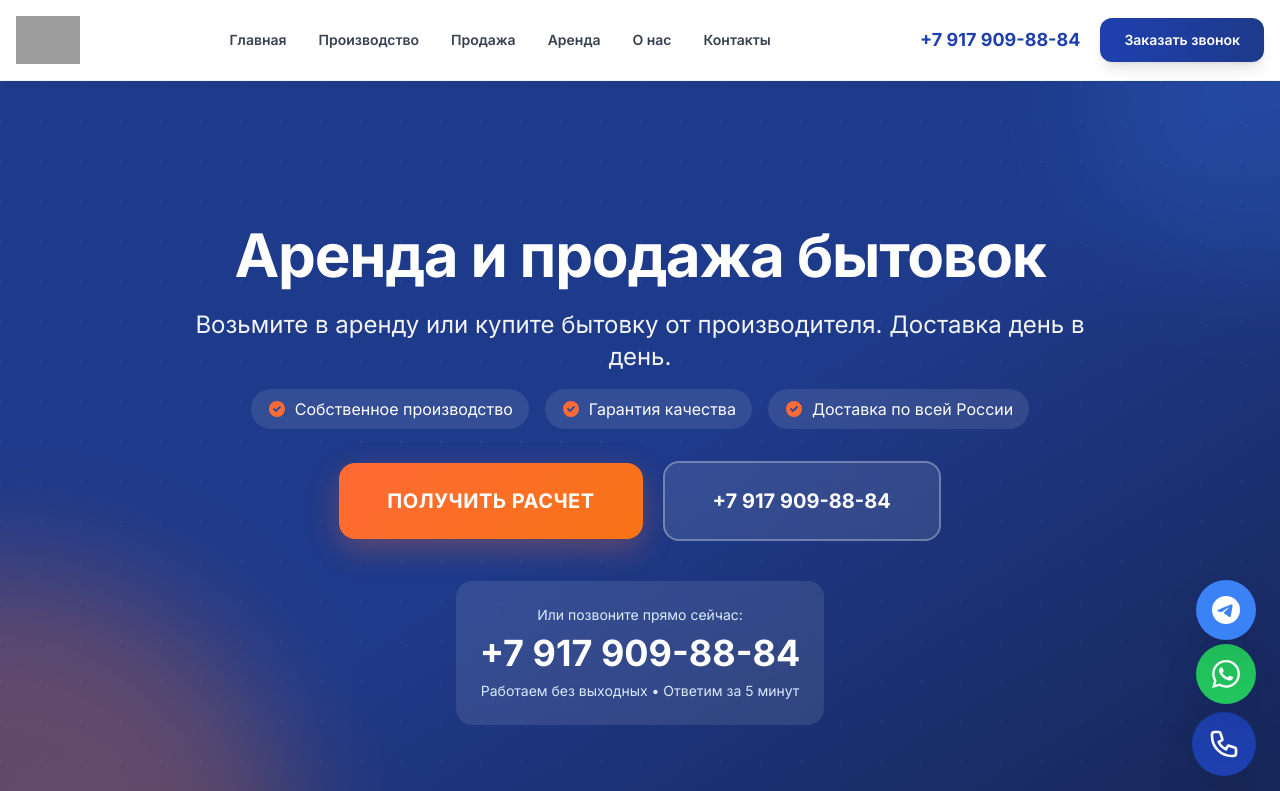
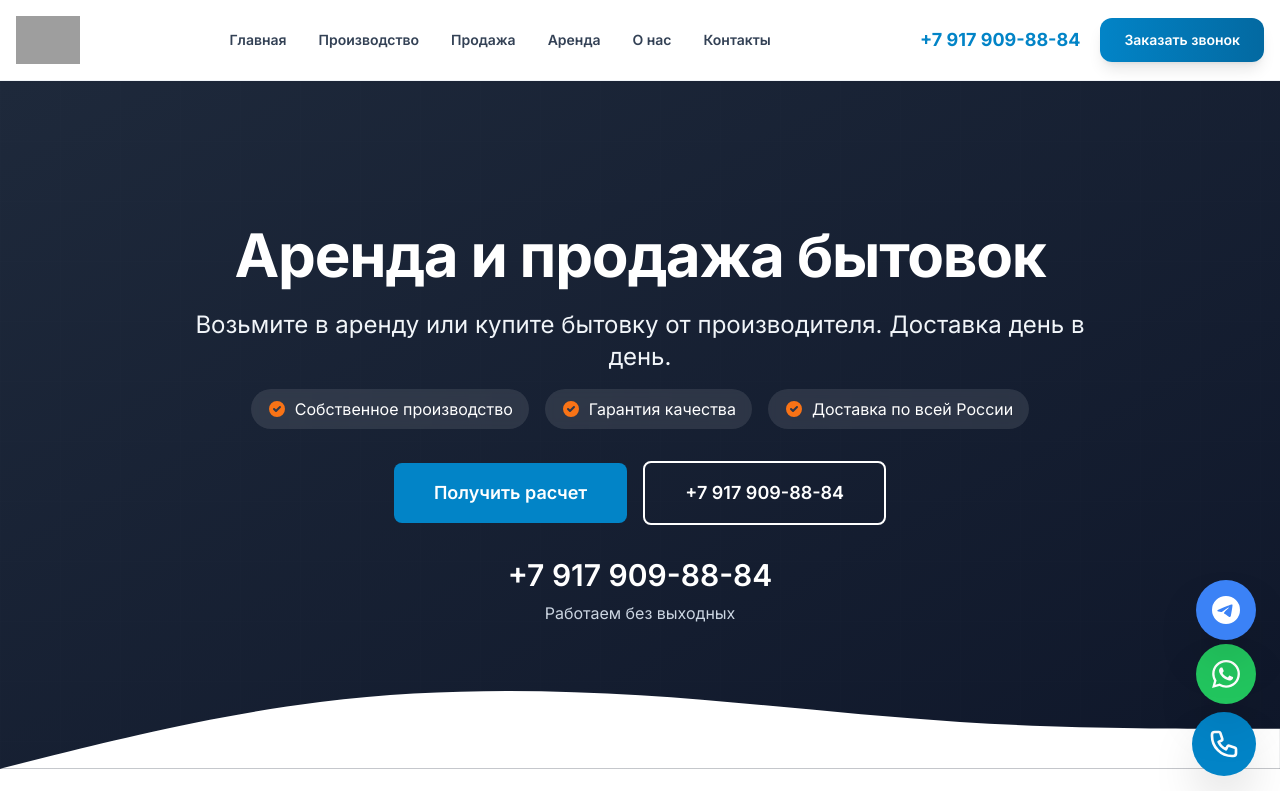
Before and after one commit to salavat808116/mir-bytovok116, a Next.js app: page / in a window 1280 px wide. Shown: the top 791 px of the page. Built offline with nearby package versions, Linux system fonts and the light colour scheme; grey boxes are pictures that could not be loaded.

Commit message:
Убран каталог товаров, дизайн сделан более строгим и минималистичным
Co-authored-by: Cursor <cursoragent@cursor.com>

```diff
--- a/src/app/globals.css
+++ b/src/app/globals.css
@@ -38,19 +38,19 @@
 /* Кастомные компоненты */
 @layer components {
   .btn-primary {
-    @apply bg-gradient-to-r from-primary-600 to-primary-700 hover:from-primary-700 hover:to-primary-800 text-white font-semibold py-3 px-8 rounded-xl transition-all duration-300 shadow-xl hover:shadow-2xl hover:-translate-y-0.5 transform;
+    @apply bg-primary-600 hover:bg-primary-700 text-white font-semibold py-3 px-8 rounded-lg transition-colors duration-200 shadow-md hover:shadow-lg;
   }
 
   .btn-secondary {
-    @apply bg-white hover:bg-industrial-50 text-primary-600 border-2 border-primary-600 font-semibold py-3 px-8 rounded-xl transition-all duration-300 hover:shadow-lg;
+    @apply bg-white hover:bg-industrial-50 text-primary-600 border-2 border-primary-600 font-semibold py-3 px-8 rounded-lg transition-colors duration-200;
   }
 
   .btn-accent {
-    @apply bg-gradient-to-r from-orange-500 to-orange-600 hover:from-orange-600 hover:to-orange-700 text-white font-semibold py-3 px-8 rounded-xl transition-all duration-300 shadow-xl hover:shadow-2xl hover:-translate-y-0.5 transform;
+    @apply bg-accent-orange hover:bg-orange-600 text-white font-semibold py-3 px-8 rounded-lg transition-colors duration-200 shadow-md hover:shadow-lg;
   }
 
   .section-padding {
-    @apply py-20 md:py-28 px-4;
+    @apply py-16 md:py-20 px-4;
   }
 
   .container-custom {
@@ -58,15 +58,15 @@
   }
 
   .card {
-    @apply bg-white rounded-2xl shadow-md hover:shadow-2xl transition-all duration-300 p-8 border border-industrial-100 hover:border-primary-200 hover:-translate-y-1 transform;
+    @apply bg-white rounded-lg shadow-sm hover:shadow-md transition-shadow duration-200 p-6 border border-industrial-200;
   }
 
   .input-field {
-    @apply w-full px-5 py-4 border-2 border-industrial-200 rounded-xl focus:outline-none focus:ring-2 focus:ring-primary-500 focus:border-primary-500 transition-all duration-200 bg-white;
+    @apply w-full px-4 py-3 border border-industrial-300 rounded-lg focus:outline-none focus:ring-2 focus:ring-primary-500 focus:border-transparent transition-all duration-200 bg-white;
   }
 
   .label-text {
-    @apply block text-sm font-semibold text-industrial-700 mb-2;
+    @apply block text-sm font-medium text-industrial-700 mb-2;
   }
 }
 
--- a/src/app/page.tsx
+++ b/src/app/page.tsx
@@ -5,7 +5,6 @@ import Stats from '@/components/Stats'
 import RentSection from '@/components/RentSection'
 import BytovkiTypes from '@/components/BytovkiTypes'
 import Services from '@/components/Services'
-import ProductCatalog from '@/components/ProductCatalog'
 import HowWeWork from '@/components/HowWeWork'
 import FAQ from '@/components/FAQ'
 import ContactForm from '@/components/ContactForm'
@@ -22,9 +21,6 @@ export default function Home() {
 
       {/* Элементы доверия */}
       <TrustBadges />
-
-      {/* Каталог товаров с ценами */}
-      <ProductCatalog />
 
       {/* Счетчики достижений */}
       <Stats />
--- a/src/components/Hero.tsx
+++ b/src/components/Hero.tsx
@@ -11,18 +11,14 @@ export default function Hero() {
   }
 
   return (
-    <section className="relative bg-gradient-to-br from-primary-700 via-primary-800 to-primary-900 text-white overflow-hidden">
-      {/* Современный фоновый паттерн */}
+    <section className="relative bg-gradient-to-br from-industrial-800 to-industrial-900 text-white overflow-hidden">
+      {/* Минимальный фоновый паттерн */}
       <div className="absolute inset-0 opacity-5">
         <div className="absolute inset-0" style={{
-          backgroundImage: `radial-gradient(circle at 1px 1px, white 1px, transparent 0)`,
-          backgroundSize: '40px 40px',
+          backgroundImage: `linear-gradient(to right, rgba(255,255,255,0.1) 1px, transparent 1px), linear-gradient(to bottom, rgba(255,255,255,0.1) 1px, transparent 1px)`,
+          backgroundSize: '60px 60px',
         }} />
       </div>
-
-      {/* Декоративные gradient круги */}
-      <div className="absolute top-0 right-0 w-96 h-96 bg-primary-500 rounded-full filter blur-3xl opacity-20 -translate-y-1/2 translate-x-1/2"></div>
-      <div className="absolute bottom-0 left-0 w-[600px] h-[600px] rounded-full filter blur-3xl opacity-30 translate-y-1/2 -translate-x-1/2" style={{background: 'linear-gradient(135deg, #ff6b35 0%, #f97316 100%)'}}></div>
 
       <div className="container-custom px-4 py-24 md:py-36 relative z-10">
         <div className="max-w-4xl mx-auto text-center">
@@ -59,32 +55,31 @@ export default function Hero() {
           </div>
 
           {/* CTA кнопки */}
-          <div className="flex flex-col sm:flex-row gap-5 justify-center items-center">
+          <div className="flex flex-col sm:flex-row gap-4 justify-center items-center">
             <button
               onClick={scrollToForm}
-              className="btn-orange text-white font-bold py-6 px-12 rounded-2xl text-xl transition-all duration-300 transform hover:-translate-y-1 w-full sm:w-auto uppercase tracking-wide"
+              className="bg-primary-600 hover:bg-primary-700 text-white font-semibold py-4 px-10 rounded-lg text-lg transition-colors duration-200 w-full sm:w-auto"
             >
               Получить расчет
             </button>
             <a
               href="tel:+79179098884"
-              className="bg-white/10 backdrop-blur-md hover:bg-white/20 text-white border-2 border-white/30 font-bold py-6 px-12 rounded-2xl text-xl transition-all duration-300 w-full sm:w-auto whitespace-nowrap"
+              className="bg-transparent hover:bg-white/10 text-white border-2 border-white font-semibold py-4 px-10 rounded-lg text-lg transition-colors duration-200 w-full sm:w-auto whitespace-nowrap"
             >
               +7 917 909-88-84
             </a>
           </div>
 
           {/* Быстрый контакт */}
-          <div className="mt-10 bg-white/10 backdrop-blur-md rounded-2xl p-6 inline-block">
-            <p className="text-sm text-primary-100 mb-2">Или позвоните прямо сейчас:</p>
+          <div className="mt-8">
             <a
               href="tel:+79179098884"
-              className="text-3xl md:text-4xl font-bold hover:text-orange-300 transition-colors inline-block"
+              className="text-2xl md:text-3xl font-semibold hover:text-primary-300 transition-colors inline-block"
             >
               +7 917 909-88-84
             </a>
-            <p className="text-primary-100 mt-2 text-sm">
-              Работаем без выходных • Ответим за 5 минут
+            <p className="text-industrial-300 mt-2">
+              Работаем без выходных
             </p>
           </div>
         </div>
--- a/src/components/Stats.tsx
+++ b/src/components/Stats.tsx
@@ -43,30 +43,26 @@ export default function Stats() {
   ]
 
   return (
-    <section className="section-padding bg-gradient-to-br from-primary-700 via-primary-600 to-primary-800 text-white relative overflow-hidden">
-      {/* Декоративные элементы */}
-      <div className="absolute top-0 right-0 w-96 h-96 bg-white rounded-full filter blur-3xl opacity-5"></div>
-      <div className="absolute bottom-0 left-0 w-96 h-96 bg-orange-500 rounded-full filter blur-3xl opacity-10"></div>
-
-      <div className="container-custom relative z-10">
+    <section className="section-padding bg-industrial-50">
+      <div className="container-custom">
         <div className="grid grid-cols-2 md:grid-cols-4 gap-8">
           {stats.map((stat, index) => (
             <div
               key={index}
-              className="text-center group"
+              className="text-center"
             >
               {/* Иконка */}
-              <div className="flex justify-center mb-6 opacity-80 group-hover:opacity-100 transition-opacity">
+              <div className="flex justify-center mb-4 text-primary-600">
                 {stat.icon}
               </div>
 
               {/* Число */}
-              <div className="text-5xl md:text-6xl font-bold mb-3 bg-gradient-to-r from-white to-primary-100 bg-clip-text text-transparent">
+              <div className="text-4xl md:text-5xl font-bold mb-2 text-industrial-900">
                 {stat.number}
               </div>
 
               {/* Описание */}
-              <div className="text-primary-50 text-sm md:text-base font-medium">
+              <div className="text-industrial-600 text-sm">
                 {stat.label}
               </div>
             </div>
--- a/tailwind.config.ts
+++ b/tailwind.config.ts
@@ -9,36 +9,33 @@ const config: Config = {
   theme: {
     extend: {
       colors: {
-        // Яркая современная палитра как у bitov-stroy
+        // Строгая профессиональная палитра
         primary: {
-          50: '#eff6ff',
-          100: '#dbeafe',
-          200: '#bfdbfe',
-          300: '#93c5fd',
-          400: '#60a5fa',
-          500: '#3b82f6',
-          600: '#1e40af',
-          700: '#1e3a8a',
-          800: '#1e3a8a',
-          900: '#172554',
+          50: '#f0f9ff',
+          100: '#e0f2fe',
+          200: '#bae6fd',
+          300: '#7dd3fc',
+          400: '#38bdf8',
+          500: '#0ea5e9',
+          600: '#0284c7',
+          700: '#0369a1',
+          800: '#075985',
+          900: '#0c4a6e',
         },
         industrial: {
-          50: '#f9fafb',
-          100: '#f3f4f6',
-          200: '#e5e7eb',
-          300: '#d1d5db',
-          400: '#9ca3af',
-          500: '#6b7280',
-          600: '#4b5563',
-          700: '#374151',
-          800: '#1f2937',
-          900: '#111827',
+          50: '#f8fafc',
+          100: '#f1f5f9',
+          200: '#e2e8f0',
+          300: '#cbd5e1',
+          400: '#94a3b8',
+          500: '#64748b',
+          600: '#475569',
+          700: '#334155',
+          800: '#1e293b',
+          900: '#0f172a',
         },
         accent: {
-          orange: '#ff6b35',
-          yellow: '#fbbf24',
-          green: '#10b981',
-          red: '#ef4444',
+          orange: '#f97316',
         }
       },
       fontFamily: {
```
Also changed, not shown: src/components/Advantages.tsx (+9 -12 lines).
